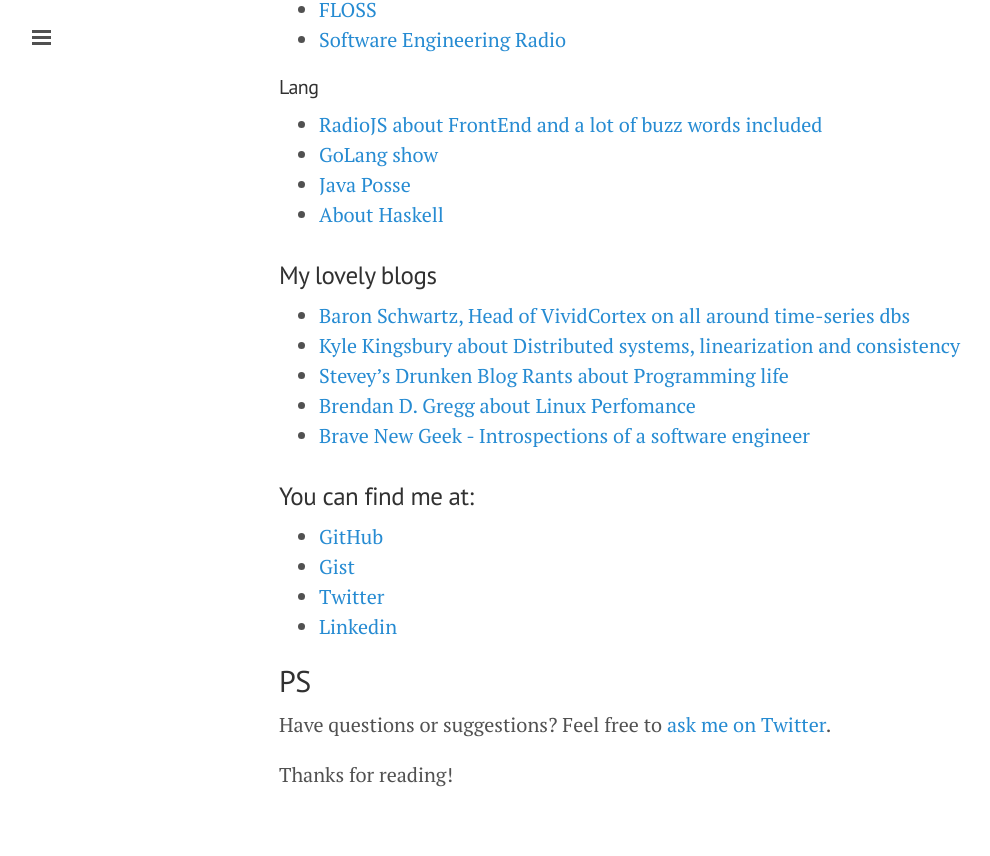
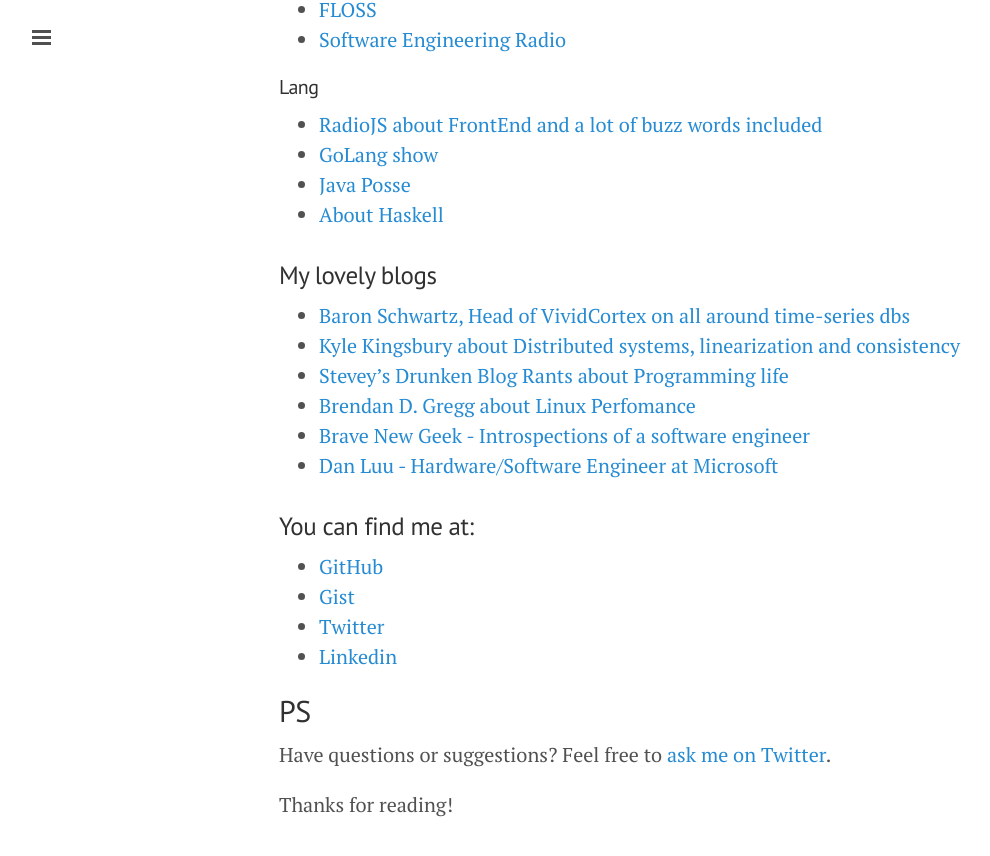
Before and after one commit to sitano/sitano.github.io, a Jekyll site: the page built from about.md, in a window 1280 px wide and 900 px high, scrolled down 1000 px. Shown: the top 856 px of the window, without its empty margins (1-991 px from the left). Built offline with Jekyll 4.4.1, drawn with Linux system fonts in a browser that asks for light colours; Markdown is read by kramdown in place of the engine named in the settings.

Commit message:
dan luu blog

```diff
--- a/about.md
+++ b/about.md
@@ -52,6 +52,7 @@
 * [Stevey's Drunken Blog Rants about Programming life](https://sites.google.com/site/steveyegge2/blog-rants)
 * [Brendan D. Gregg about Linux Perfomance](http://www.brendangregg.com/)
 * [Brave New Geek - Introspections of a software engineer](http://bravenewgeek.com/)
+* [Dan Luu - Hardware/Software Engineer at Microsoft](http://danluu.com/)
 
 ### You can find me at:
 
```
